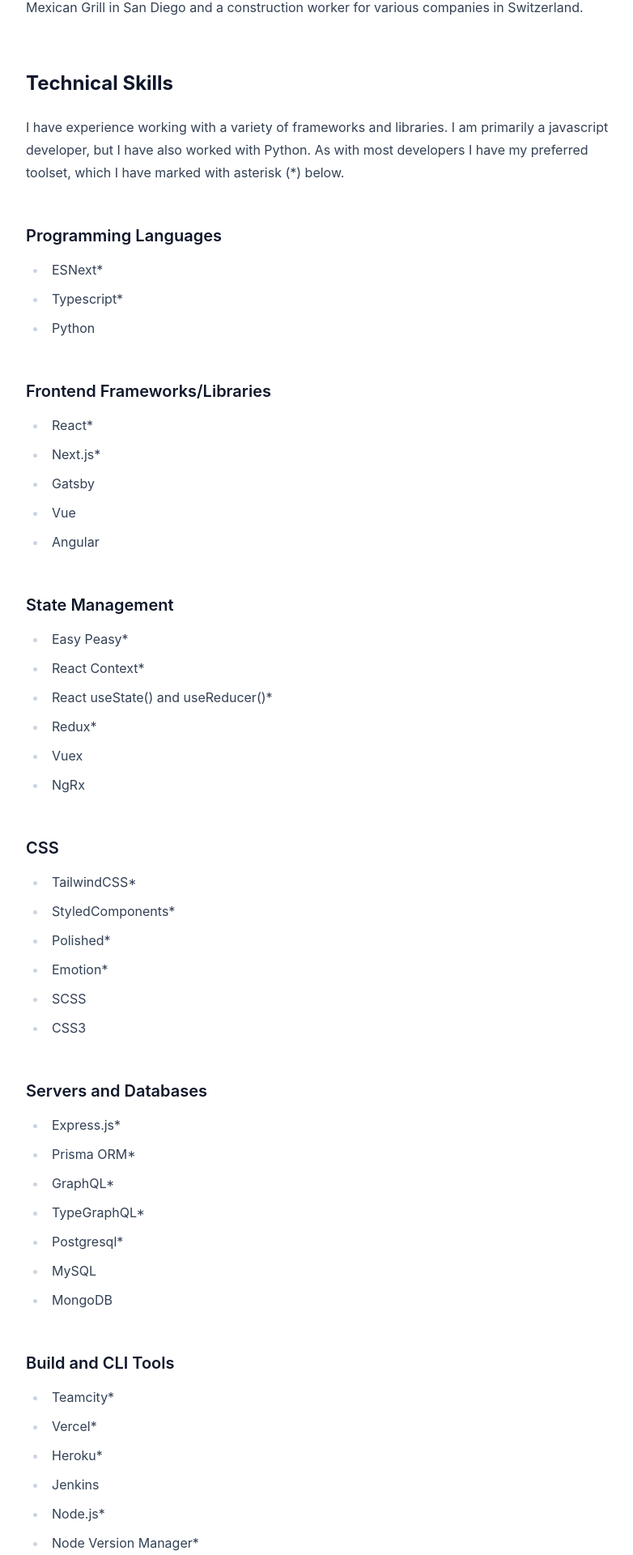
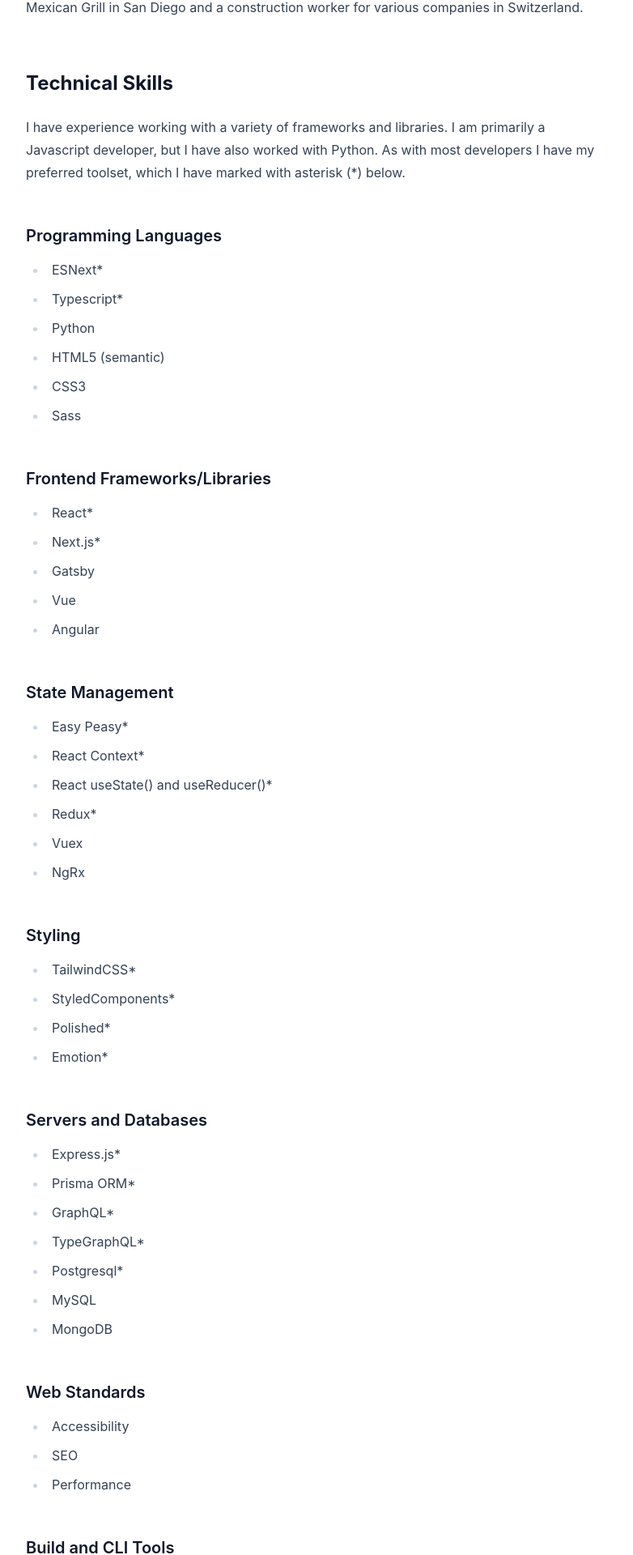
Before and after one commit to lbsonley/bsdc, a Next.js app: page /resume in a window 1280 px wide. Shown: the part 2013-3933 px from the top of the page at 81% size, without its empty margins (248-1030 px from the left). Built offline with nearby package versions, Linux system fonts and the light colour scheme; no server answers.

Commit message:
chore: re-organize skills section of resume

```diff
--- a/pages/resume/index.tsx
+++ b/pages/resume/index.tsx
@@ -137,7 +137,7 @@
             <h2 className="mt-16">Technical Skills</h2>
             <p>
               I have experience working with a variety of frameworks and
-              libraries. I am primarily a javascript developer, but I have also
+              libraries. I am primarily a Javascript developer, but I have also
               worked with Python. As with most developers I have my preferred
               toolset, which I have marked with asterisk (*) below.
             </p>
@@ -146,6 +146,9 @@
               <li>ESNext*</li>
               <li>Typescript*</li>
               <li>Python</li>
+              <li>HTML5 (semantic)</li>
+              <li>CSS3</li>
+              <li>Sass</li>
             </ul>
             <h3 className="mt-12">Frontend Frameworks/Libraries</h3>
             <ul>
@@ -164,14 +167,12 @@
               <li>Vuex</li>
               <li>NgRx</li>
             </ul>
-            <h3 className="mt-12">CSS</h3>
+            <h3 className="mt-12">Styling</h3>
             <ul>
               <li>TailwindCSS*</li>
               <li>StyledComponents*</li>
               <li>Polished*</li>
               <li>Emotion*</li>
-              <li>SCSS</li>
-              <li>CSS3</li>
             </ul>
             <h3 className="mt-12">Servers and Databases</h3>
             <ul>
@@ -182,6 +183,12 @@
               <li>Postgresql*</li>
               <li>MySQL</li>
               <li>MongoDB</li>
+            </ul>
+            <h3 className="mt-12">Web Standards</h3>
+            <ul>
+              <li>Accessibility</li>
+              <li>SEO</li>
+              <li>Performance</li>
             </ul>
             <h3 className="mt-12">Build and CLI Tools</h3>
             <ul>
@@ -232,7 +239,7 @@
             </ul>
             <h3>Characertistics</h3>
             <ul>
-              <li>Solution oriented</li>
+              <li>Solution-oriented</li>
               <li>Pragmatic</li>
               <li>Strong communicator</li>
               <li>High standards for quality</li>
```
